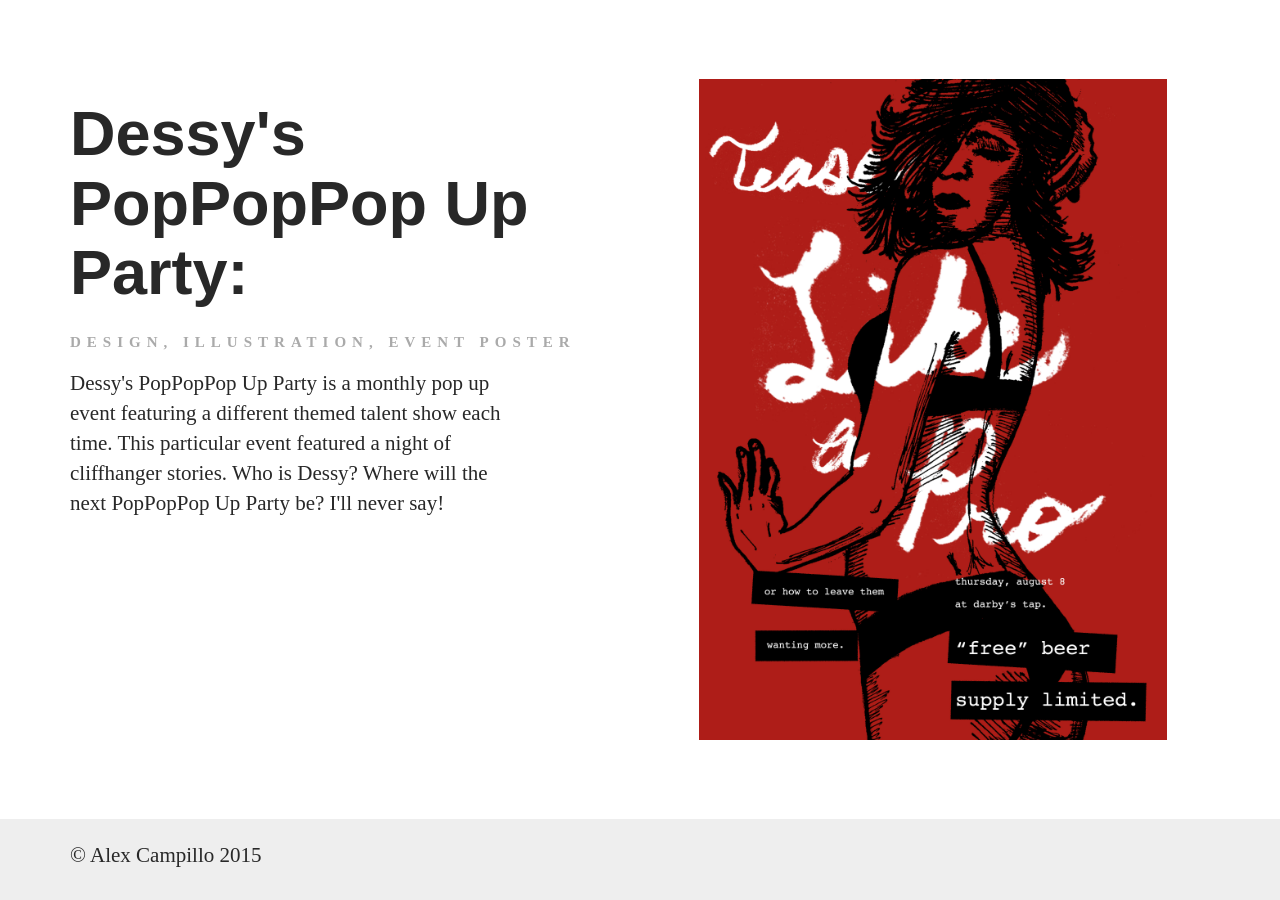
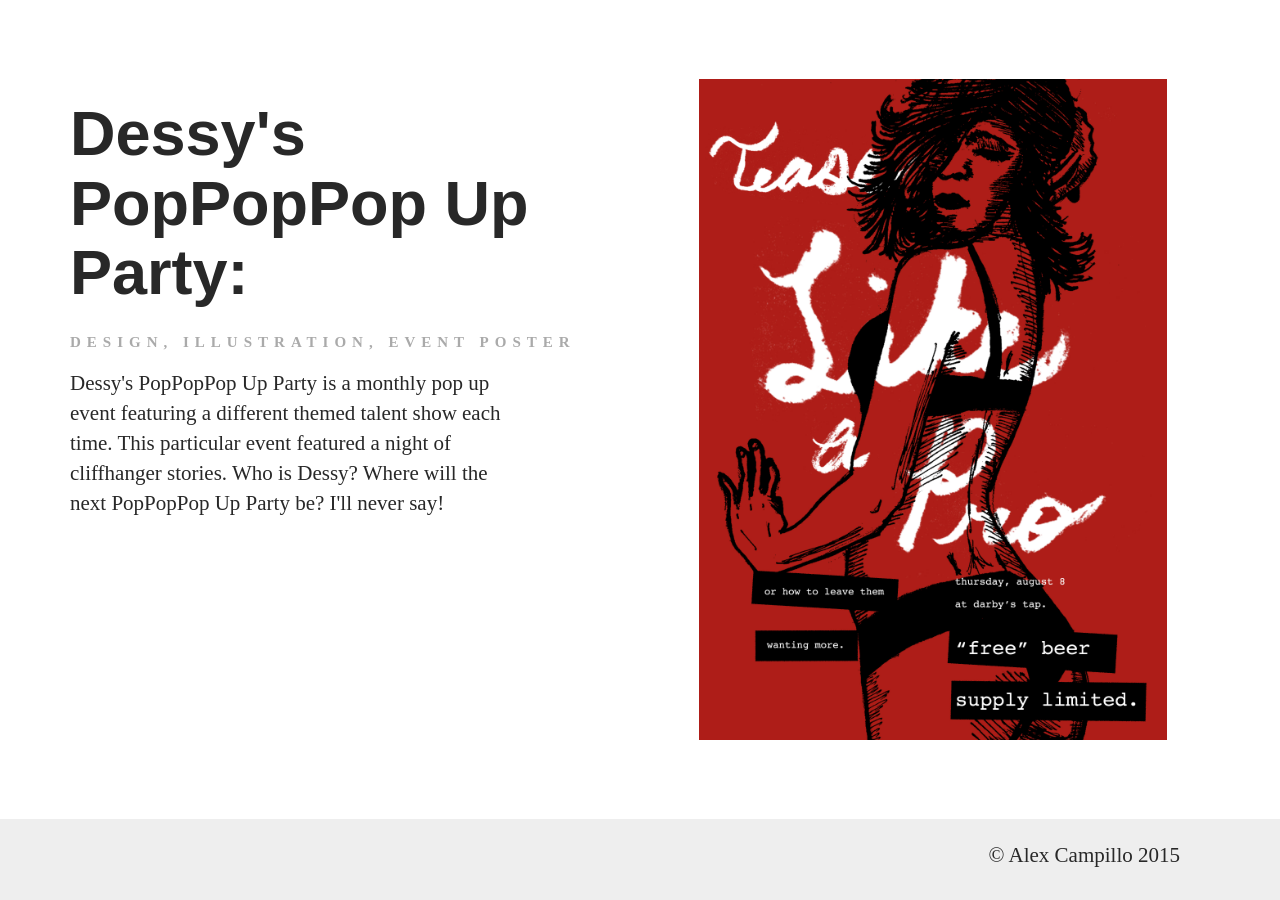
Before and after one commit to alexcampillo/alexcampillo, a Jekyll site: the page built from index.html, in a window 1280 px wide and 900 px high, scrolled down 2135 px. Built offline with Jekyll 4.4.1, drawn with Linux system fonts in a browser that asks for light colours; nearby versions of some CDN libraries.

Commit message:
fixed footer

```diff
--- a/_includes/footer.html
+++ b/_includes/footer.html
@@ -2,8 +2,8 @@
 
 <footer>
     <section class="container">
-        <section class="row">
-            <p class="pull-right col-md-12">&copy; Alex Campillo 2015</p>
+        <section class="row col-md-12">
+            <p class="pull-right">&copy; Alex Campillo 2015</p>
             <!-- <a class="pull-right" href="http://www.github.com/alexcampillo"><i class="fa fa-github fa-2x"></i></a> -->
 
 
```
Also changed, not shown: 5 other files.
